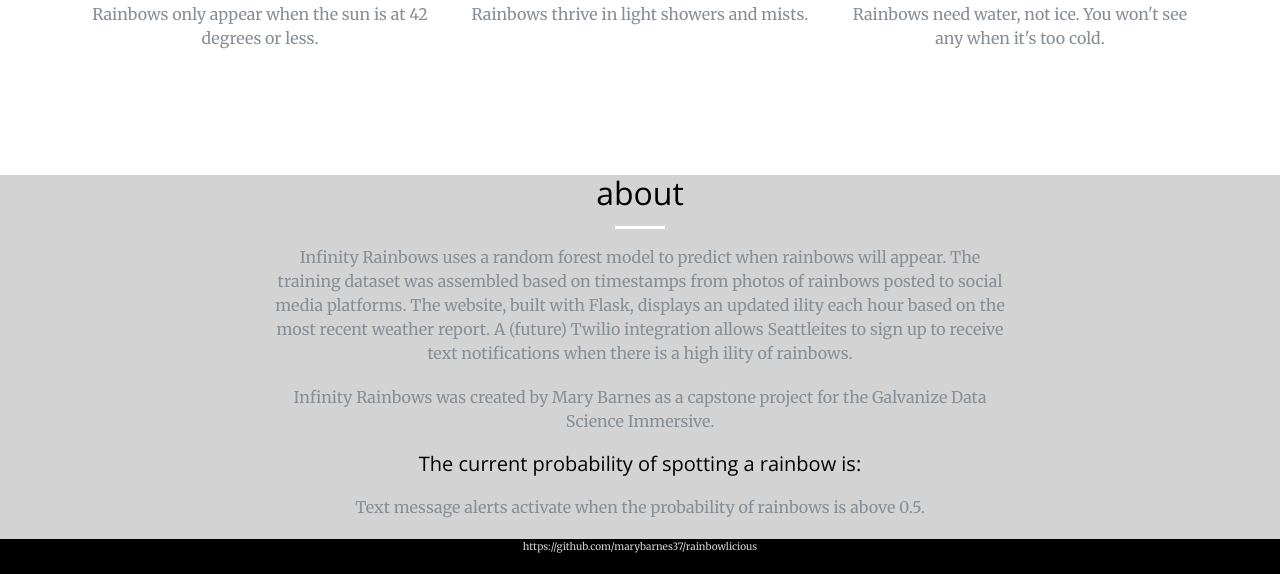
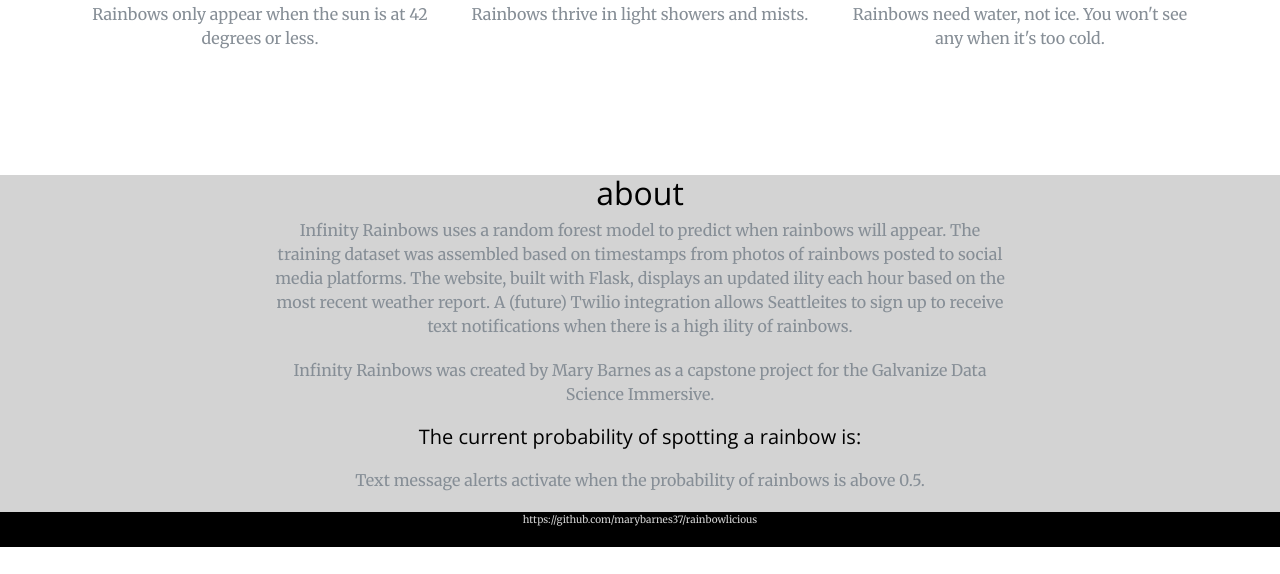
Before and after one commit to marybarnes37/rainbow_flask, a Flask app: template my_app/templates/index.html in a window 1280 px wide. Shown: the part 1399-1973 px from the top of the page. After the commit the page ends 1946 px from the top, so only its background shows below. Run offline with Flask 2, Linux system fonts and the light colour scheme; the template is opened without the code that fills it, so the values that code supplies are empty; some libraries are stand-ins or nearby versions.

```diff
--- a/my_app/templates/index.html
+++ b/my_app/templates/index.html
@@ -151,7 +151,6 @@
         <div class="row">
           <div class="col-lg-8 mx-auto text-center">
             <h2 class="section-heading">about</h2>
-            <hr class="light">
             <p class="text-muted">Infinity Rainbows uses a random forest model to predict when rainbows will appear. The training dataset was assembled based on timestamps from photos of rainbows posted to social media platforms. The website, built with Flask, displays an updated ility each hour based on the most recent weather report. A (future) Twilio integration allows Seattleites to sign up to receive text notifications when there is a high ility of rainbows.</p>
             <p class="text-muted">Infinity Rainbows was created by Mary Barnes as a capstone project for the Galvanize Data Science Immersive. </p>
             <h5> The current probability of spotting a rainbow is: </h5>
```
